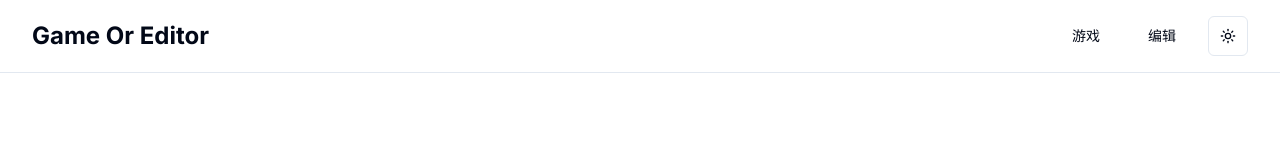
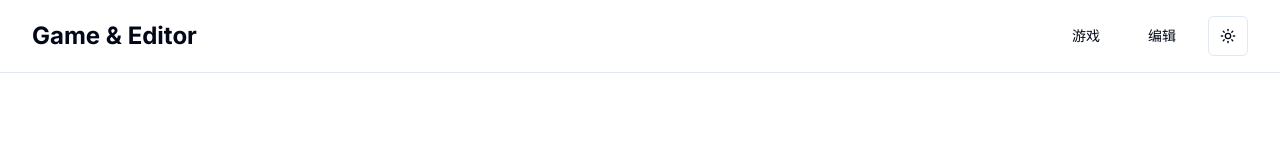
Before and after one commit to xiaochaoye/game-and-editor-site, a Next.js app: page / in a window 1280 px wide. Shown: the top 146 px of the page. Built offline with nearby package versions, Linux system fonts and the light colour scheme.

Commit message:
Update Navbar.tsx

```diff
--- a/components/Navbar.tsx
+++ b/components/Navbar.tsx
@@ -7,7 +7,7 @@ export function Navbar() {
     <nav className="bg-background border-b">
       <div className="container mx-auto flex justify-between items-center py-4">
         <Link href="/" className="text-2xl font-bold text-foreground hover:text-muted-foreground">
-          Game Or Editor
+          Game & Editor
         </Link>
         <div className="flex items-center space-x-4">
           <Button asChild variant="ghost">
```
